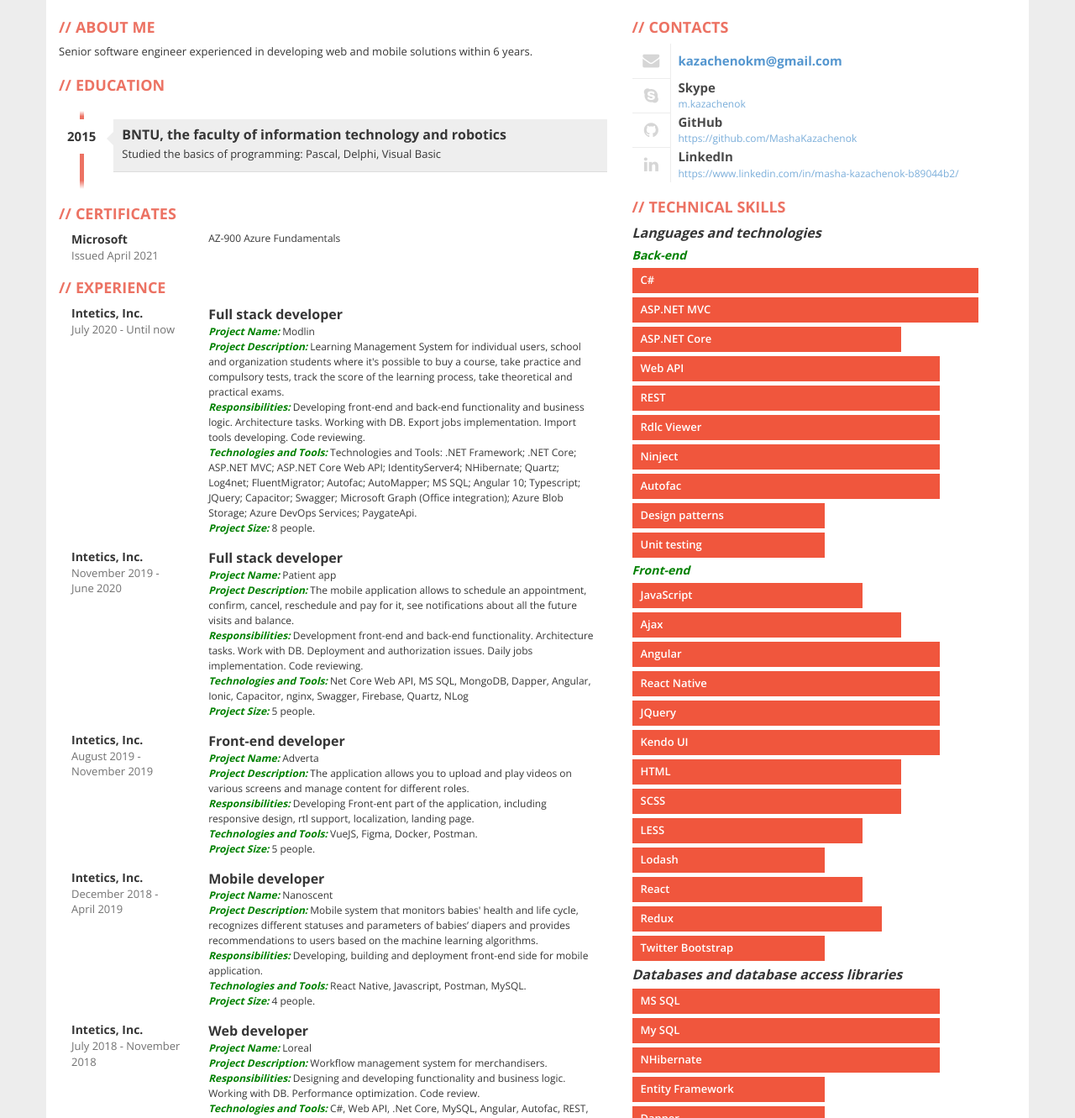
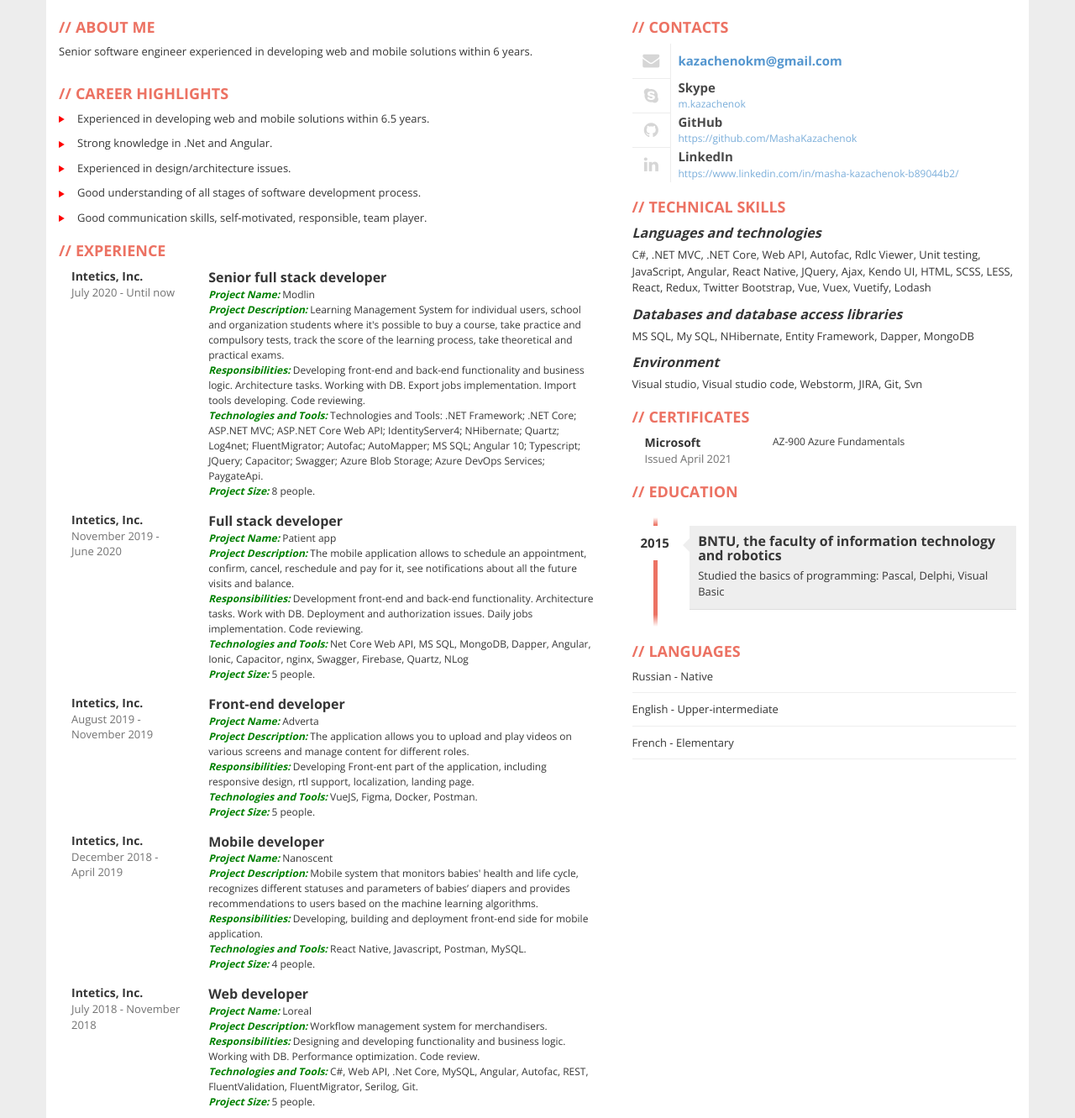
Before and after one commit to MashaKazachenok/MashaKazachenok.github.io, a plain HTML site: page index.html in a window 1280 px wide. Shown: the part 264-1595 px from the top of the page at 84% size. Drawn offline with nearby package versions, Linux system fonts and the light colour scheme.

Commit message:
update skills

```diff
--- a/index.html
+++ b/index.html
@@ -27,34 +27,18 @@
         <div class="row">
             <div class="col-xs-12 col-sm-7">
                 <!-- ABOUT ME -->
-                <div class="box">
+                <div class="box clearfix">
                     <h2>About me</h2>
                     <p>Senior software engineer experienced in developing web and mobile solutions within 6 years.</p>
                 </div>
-                <!-- EDUCATION -->
-                <div class="box">
-                    <h2>Education</h2>
-                    <ul id="education" class="clearfix">
-                        <li>
-                            <div class="year pull-left">2015</div>
-                            <div class="description pull-right">
-                                <h3>BNTU, the faculty of information technology and robotics</h3>
-                                <p>Studied the basics of programming: Pascal, Delphi, Visual Basic</p>
-                            </div>
-                        </li>
-                    </ul>
-                </div>
-                <div class="box">
-                    <h2>Certificates</h2>
-                    <div class="job clearfix">
-                        <div class="col-xs-3">
-                            <div class="where">Microsoft</div>
-                            <div class="year">Issued April 2021</div>
-                        </div>
-                        <div class="col-xs-9">
-                            <div class="description">AZ-900 Azure Fundamentals</div>
-                        </div>
-                    </div>
+                 <!-- CAREER HIGHLIGHTS -->
+                <div class="box" id="hightlight">
+                    <h2>Career highlights</h2>
+                    <p><img src="images/triangle.png">Experienced in developing web and mobile solutions within 6.5 years.</p>
+                    <p><img src="images/triangle.png">Strong knowledge in .Net and Angular.</p>
+                    <p><img src="images/triangle.png">Experienced in design/architecture issues.</p>
+                    <p><img src="images/triangle.png">Good understanding of all stages of software development process.</p>
+                    <p><img src="images/triangle.png">Good communication skills, self-motivated, responsible, team player.</p>
                 </div>
                 <!-- EXPERIENCES -->
                 <div class="box">
@@ -65,12 +49,12 @@
                             <div class="year">July 2020 - Until now</div>
                         </div>
                         <div class="col-xs-9">
-                            <div class="profession">Full stack developer</div>
+                            <div class="profession">Senior full stack developer</div>
                             <div class="description">
                                <div><span class="title">Project Name: </span>Modlin</div>
                                <div><span class="title">Project Description: </span>Learning Management System for individual users, school and organization students where it's possible to buy a course, take practice and compulsory tests, track the score of the learning process, take theoretical and practical exams.</div>
                                <div><span class="title">Responsibilities: </span>Developing front-end and back-end functionality and business logic. Architecture tasks. Working with DB. Export jobs implementation. Import tools developing. Code reviewing.</div>
-                               <div><span class="title">Technologies and Tools: </span>Technologies and Tools: .NET Framework; .NET Core; ASP.NET MVC; ASP.NET Core Web API; IdentityServer4; NHibernate; Quartz; Log4net; FluentMigrator; Autofac; AutoMapper; MS SQL; Angular 10; Typescript; JQuery; Capacitor; Swagger; Microsoft Graph (Office integration); Azure Blob Storage; Azure DevOps Services; PaygateApi.</div>
+                               <div><span class="title">Technologies and Tools: </span>Technologies and Tools: .NET Framework; .NET Core; ASP.NET MVC; ASP.NET Core Web API; IdentityServer4; NHibernate; Quartz; Log4net; FluentMigrator; Autofac; AutoMapper; MS SQL; Angular 10; Typescript; JQuery; Capacitor; Swagger; Azure Blob Storage; Azure DevOps Services; PaygateApi.</div>
                                <div><span class="title">Project Size: </span>8 people.</div>
                         </div>
                         </div>
@@ -192,25 +176,14 @@
                         <div class="col-xs-9">
                             <div class="profession">C# (ASP.NET MVC) and JavaScript programmer</div>
                             <div class="description">
-                                Created web application <a href="https://github.com/MashaKazachenok/PharmacistWorkplace">"Pharmacist's workplace"</a>, using the framework ASP.NET MVC. Wrote a calculator, <a href="https://github.com/MashaKazachenok/ToDoMobile"> To do list </a>for mobile on JavaScript.
+                                Created web application <a target="_blank" href="https://github.com/MashaKazachenok/PharmacistWorkplace">"Pharmacist's workplace"</a>, using the framework ASP.NET MVC. Wrote a calculator, <a target="_blank" href="https://github.com/MashaKazachenok/ToDoMobile"> To do list </a>for mobile on JavaScript.
                             </div>
                         </div>
                     </div>
                 </div>
 
-
-                  <!-- LANGUAGES -->
-                <div class="box">
-                    <h2>Languages</h2>
-                    <div id="language-skills">
-                        <div class="skill">Russian<div class="icons pull-right"><div style="width: 95%; height: 14px;" class="icons-red"></div></div></div>
-                        <div class="skill">English<div class="icons pull-right"><div style="width: 60%; height: 14px;" class="icons-red"></div></div></div>
-                        <div class="skill">French<div class="icons pull-right"><div style="width: 40%; height: 14px;" class="icons-red"></div></div></div>
-                    </div>
-                </div>
-
             </div>
-            <div class="col-xs-12 col-sm-5">
+          <div class="col-xs-12 col-sm-5">
                 <!-- CONTACT -->
                 <div class="box clearfix">
                     <h2>Contacts</h2>
@@ -226,12 +199,12 @@
                     <div class="contact-item">
                         <div class="icon pull-left text-center"><span class="fa fa-github fa-fw"></span></div>
                         <div class="title pull-right">GitHub</div>
-                        <div class="description pull-right"><a href="https://github.com/MashaKazachenok">https://github.com/MashaKazachenok</a></div>
+                        <div class="description pull-right"><a target="_blank" href="https://github.com/MashaKazachenok">https://github.com/MashaKazachenok</a></div>
                     </div>
                     <div class="contact-item">
                         <div class="icon pull-left text-center"><span class="fa fa-linkedin fa-fw"></span></div>
                         <div class="title pull-right">LinkedIn</div>
-                        <div class="description pull-right"><a href="https://www.linkedin.com/in/masha-kazachenok-b89044b2/">https://www.linkedin.com/in/masha-kazachenok-b89044b2/</a></div>
+                        <div class="description pull-right"><a target="_blank" href="https://www.linkedin.com/in/masha-kazachenok-b89044b2/">https://www.linkedin.com/in/masha-kazachenok-b89044b2/</a></div>
                     </div>
                 </div>
                 <!-- SKILLS -->
@@ -239,53 +212,50 @@
                     <h2>Technical Skills</h2>
                     <div class="skills">
                         <div class="skill-group">Languages and technologies</div>
-                        <div class="skill-sub-group">Back-end</div>
-                        <div class="item-skills" data-percent="0.9">C#</div>
-                        <div class="item-skills" data-percent="0.9">ASP.NET MVC</div>
-                        <div class="item-skills" data-percent="0.7">ASP.NET Core</div>
-                        <div class="item-skills" data-percent="0.8">Web API</div>
-                        <div class="item-skills" data-percent="0.8">REST</div>
-                        <div class="item-skills" data-percent="0.8">Rdlc Viewer</div>
-                        <div class="item-skills" data-percent="0.8">Ninject</div>
-                        <div class="item-skills" data-percent="0.8">Autofac</div>
-                        <div class="item-skills" data-percent="0.5">Design patterns</div>
-                        <div class="item-skills" data-percent="0.5">Unit testing</div>
-                        <div class="skill-sub-group">Front-end</div>
-                        <div class="item-skills" data-percent="0.6">JavaScript</div>
-                        <div class="item-skills" data-percent="0.7">Ajax</div>
-                        <div class="item-skills" data-percent="0.8">Angular</div>
-                        <div class="item-skills" data-percent="0.8">React Native</div>
-                        <div class="item-skills" data-percent="0.8">JQuery</div>
-                        <div class="item-skills" data-percent="0.8">Kendo UI</div>
-                        <div class="item-skills" data-percent="0.7">HTML</div>
-                        <div class="item-skills" data-percent="0.7">SCSS</div>
-                        <div class="item-skills" data-percent="0.6">LESS</div>
-                        <div class="item-skills" data-percent="0.5">Lodash</div>
-                        <div class="item-skills" data-percent="0.6">React</div>
-                        <div class="item-skills" data-percent="0.65">Redux</div>
-                        <div class="item-skills" data-percent="0.5">Twitter Bootstrap</div>
+                        <p>C#, .NET MVC, .NET Core, Web API, Autofac, Rdlc Viewer, Unit testing,
+                        JavaScript, Angular, React Native, JQuery, Ajax, Kendo UI, HTML, SCSS, LESS, React, Redux, Twitter Bootstrap, Vue, Vuex, Vuetify, Lodash</p>
                         <div class="skill-group">Databases and database access libraries</div>
-                      <div class="item-skills" data-percent="0.8">MS SQL</div>
-                      <div class="item-skills" data-percent="0.8">My SQL</div>
-                        <div class="item-skills" data-percent="0.8">NHibernate</div>
-                        <div class="item-skills" data-percent="0.5">Entity Framework</div>
-                        <div class="item-skills" data-percent="0.5">Dapper</div>
+                        <p>MS SQL, My SQL, NHibernate, Entity Framework, Dapper, MongoDB</p>
                         <div class="skill-group">Environment</div>
-                        <div class="item-skills" data-percent="0.95">Visual studio</div>
-                        <div class="item-skills" data-percent="0.8">Visual studio code</div>
-                        <div class="item-skills" data-percent="0.8">Webstorm</div>
-                        <div class="item-skills" data-percent="0.8">Postman</div>
-                        <div class="item-skills" data-percent="0.85">JIRA</div>
-                        <div class="item-skills" data-percent="0.9">Git</div>
-                        <div class="item-skills" data-percent="0.9">SVN</div>
+                        <p>Visual studio, Visual studio code, Webstorm, JIRA, Git, Svn </p>
+                    </div>
+                </div>
 
+                <!-- CERTIFICATES -->
+                <div class="box">
+                <h2>Certificates</h2>
+                <div class="job clearfix">
+                    <div class="col-xs-4">
+                        <div class="where">Microsoft</div>
+                        <div class="year">Issued April 2021</div>
+                    </div>
+                    <div class="col-xs-8">
+                        <div class="description">AZ-900 Azure Fundamentals</div>
+                    </div>
+                </div>
+            </div>
 
-                        <div class="skills-legend clearfix">
-                            <div class="legend-left legend">Only theoretical knowledge</div>
-                            <div class="legend-left legend"><span>Applied in practice</span></div>
-                            <div class="legend-left legend"><span>Quite confidently own</span></div>
-                            <div class="legend-left legend"><span>Confidently own</span></div>
-                        </div>
+                <!-- EDUCATION -->
+                <div class="box">
+                    <h2>Education</h2>
+                    <ul id="education" class="clearfix">
+                        <li>
+                            <div class="year pull-left">2015</div>
+                            <div class="description pull-right">
+                                <h3>BNTU, the faculty of information technology and robotics</h3>
+                                <p>Studied the basics of programming: Pascal, Delphi, Visual Basic</p>
+                            </div>
+                        </li>
+                    </ul>
+                </div>
+
+                <!-- LANGUAGES -->
+                <div class="box">
+                    <h2>Languages</h2>
+                    <div id="language-skills">
+                        <div class="skill">Russian - Native</div>
+                        <div class="skill">English - Upper-intermediate</div>
+                        <div class="skill">French - Elementary</div>
                     </div>
                 </div>
                 </div>
--- a/styles/main.css
+++ b/styles/main.css
@@ -329,6 +329,12 @@ LANGUAGES
 #language-skills .skill .icons-red{
   background: url(../images/star-red.png) no-repeat;
 }
+
+#hightlight p img {
+  margin: 0 15px 0 0;
+  width: 7px;
+  height: 8px;
+}
 /*******************************************
 HOBBIES
 *******************************************/
@@ -347,21 +353,21 @@ MEDIA
 *******************************************/
 @media (min-width: 500px) {
   #education .description{
-    width: 85%;
+    width: 80%;
   }
 }
 @media (min-width: 768px) {
   #education .description{
-    width: 85%;
+    width: 80%;
   }
 }
 @media (min-width: 992px) {
   #education .description{
-    width: 87%;
+    width: 82%;
   }
 }
 @media (min-width: 1200px) {
   #education .description{
-    width: 90%;
+    width: 85%;
   }
 }
```
Also changed, not shown: images/triangle.png (added).
